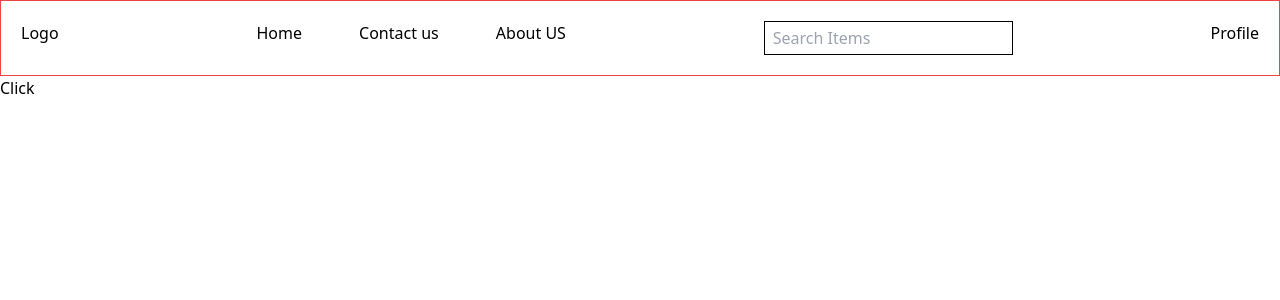
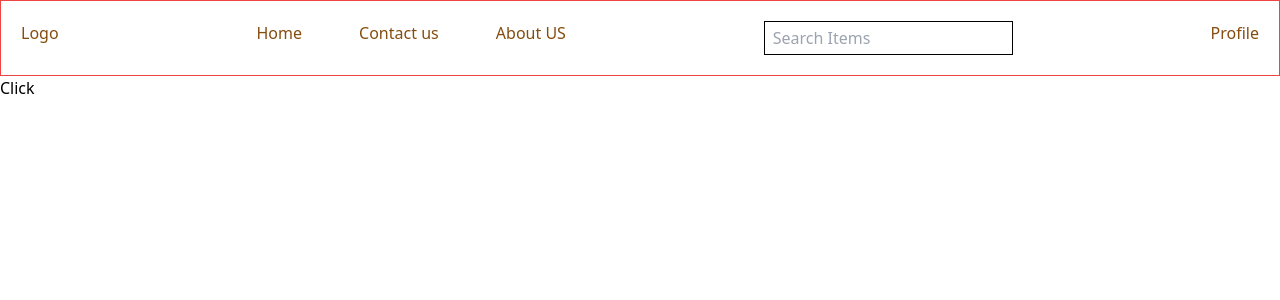
Before and after one commit to Masoom24/easy-farm, a React (Create React App) app: page /home in a window 1280 px wide. Shown: the top 300 px of the page. Built offline with nearby package versions, Linux system fonts and the light colour scheme.

Commit message:
Added header and other styling

```diff
--- a/src/header/Header.jsx
+++ b/src/header/Header.jsx
@@ -1,17 +1,18 @@
 import React from 'react';
 import {Link} from 'react-router-dom';
+import '../header/HeaderCSS';
 const Header = () =>{
     return(
         <>
 
-    <div className='flex justify-between p-5 border border-red-500'>
+    <div className='flex justify-between p-5 border border-red-500 text-yellow-800'>
         <div>Logo</div>
-        <div className='flex justify-between w-1/4'>
-            <div><Link to='/home'>Home</Link></div>
+        <div className='flex justify-between w-1/4 clear-none list-none'>
+            <div><li className='headerUnderlineEffect hover:underline   hover:decoration-violet-900'><Link to='/home'>Home</Link></li></div>
             <div>Contact us</div>
             <div>About US</div>
         </div>
-        <div>
+        <div className='flex text-orange-500'>
             <input type="search" name="" id="" className='border border-black px-2 py-1 focus:outline-0 hover:rounded-2xl' placeholder='Search Items'/>
         </div>
         <div>Profile</div>
```
